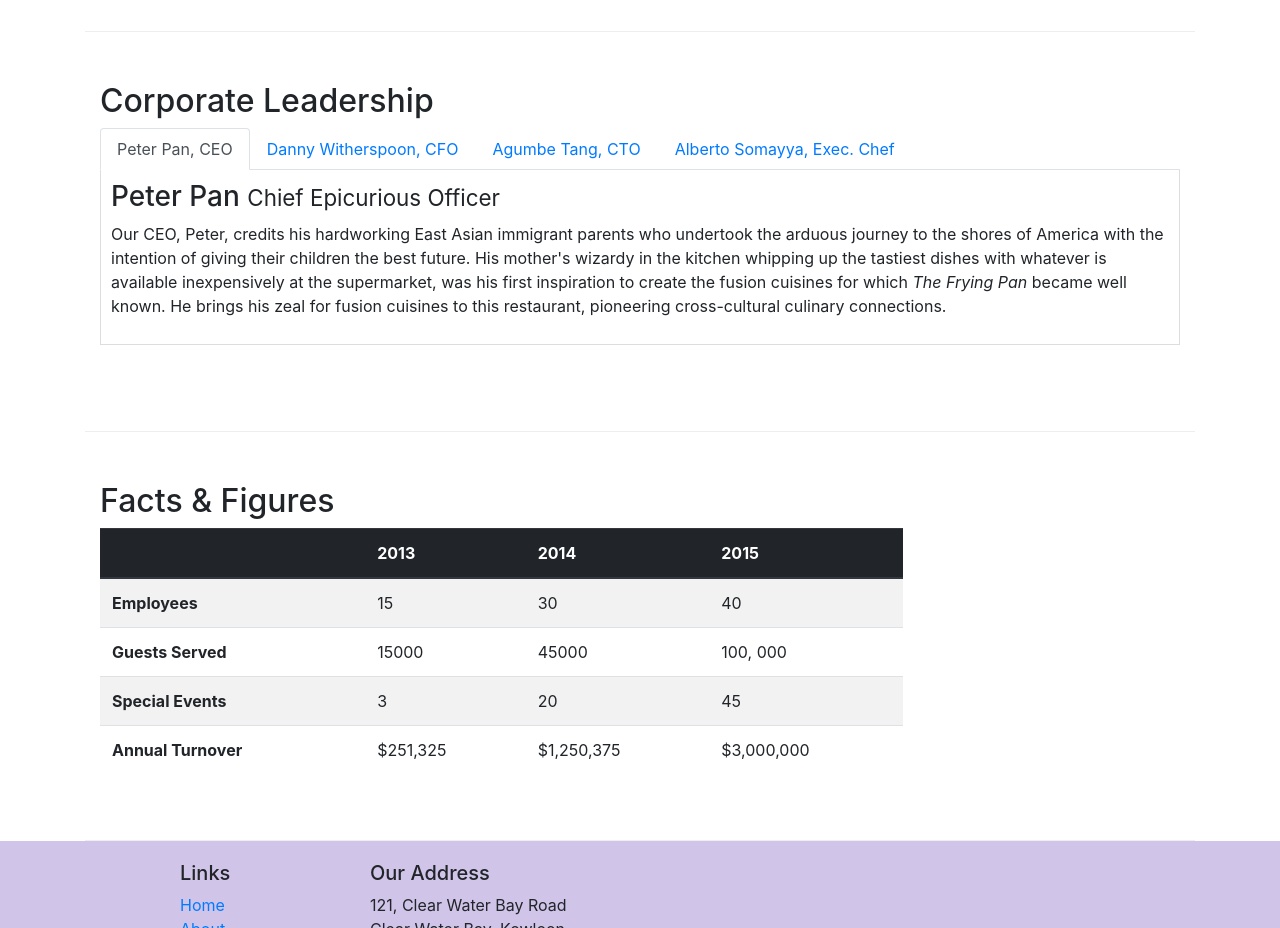
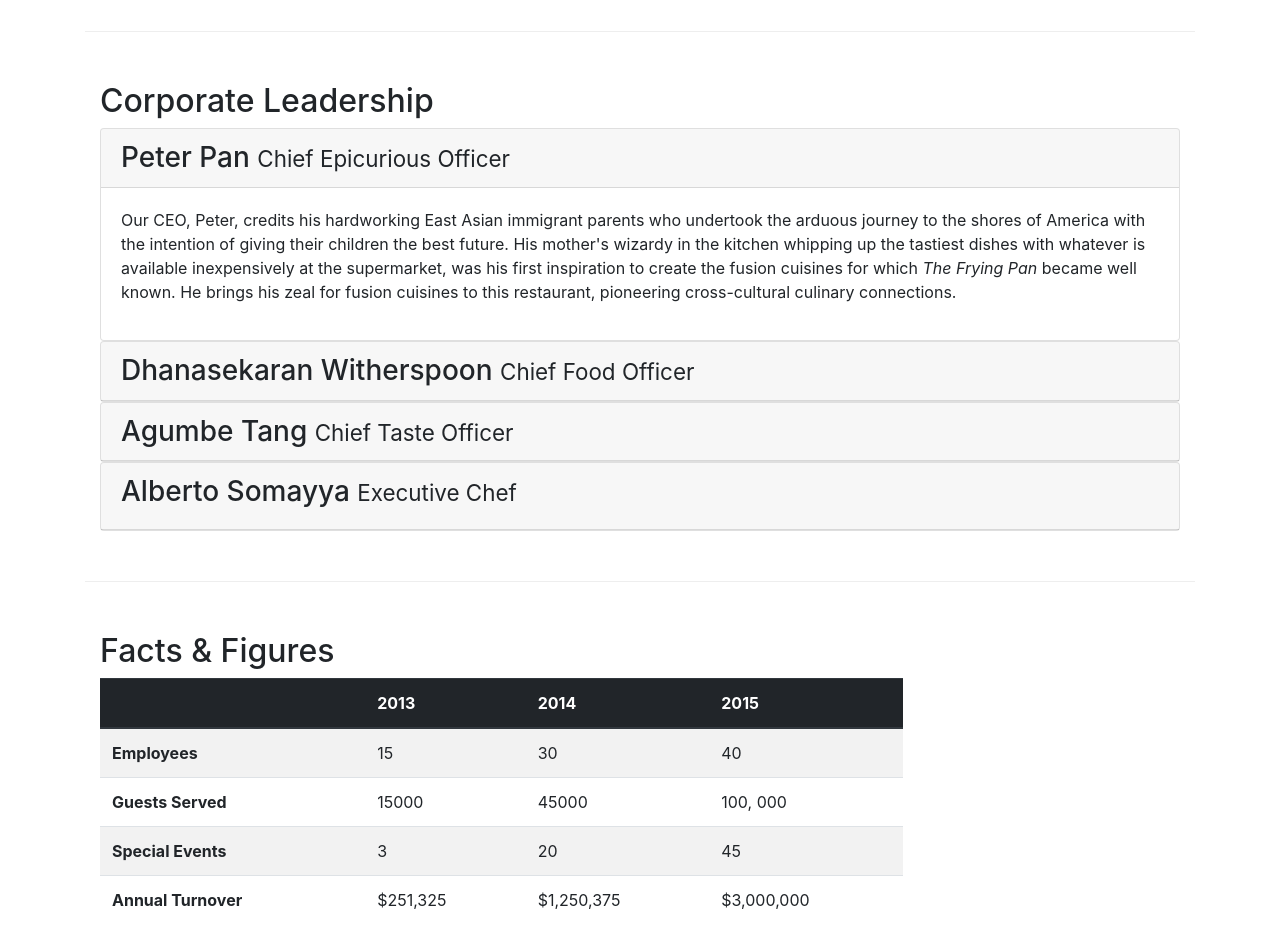
Before and after one commit to VortexH/coursera-fullstack-web-course, a website: page aboutus.html in a window 1280 px wide. Shown: the part 940-1868 px from the top of the page. Drawn offline with nearby package versions, Linux system fonts and the light colour scheme.

Commit message:
Replaced tab navigation with an accordion

```diff
--- a/aboutus.html
+++ b/aboutus.html
@@ -109,52 +109,65 @@
         <div class='row row-content'>
             <div class='col'>
                 <h2>Corporate Leadership</h2>
-
-                <ul class='nav nav-tabs'>
-                    <li class='nav-item'>
-                        <a class='nav-link active' href='#peter' role='tab' data-toggle='tab'>
-                            Peter Pan, CEO
+                <div id='accordion'>
+                    <div class='card'>
+                        <div class='card-header' role='tab' id='peterhead'>
+                            <h3 class='mb-0'>
+                                <a data-toggle='collapse' data-target='#peter'>
+                                    Peter Pan <small>Chief Epicurious Officer</small>
                                 </a>
-                    </li>
-
-                    <li class='nav-item'>
-                        <a class='nav-link' href='#danny' role='tab' data-toggle='tab'>
-                            Danny Witherspoon, CFO
-                        </a>
-                    </li>
-
-                    <li class='nav-item'>
-                        <a class='nav-link' href='#agumbe' role='tab' data-toggle='tab'>
-                            Agumbe Tang, CTO
-                        </a>
-                    </li>
-
-
-                    <li class='nav-item'>
-                        <a class='nav-link' href='#alberto' role='tab' data-toggle='tab'>
-                            Alberto Somayya, Exec. Chef
-                        </a>
-                    </li>
-                </ul>
-
-                <div class='tab-content'>
-                    <div role='tabpanel' class='tab-pane fade show active' id='peter'>
-                        <h3>Peter Pan <small>Chief Epicurious Officer</small></h3>
+                            </h3>
+                        </div>
+                        <div class='collapse show' id='peter' data-parent='#accordion'>
+                            <div class='card-body'>
                                 <p class='d-none d-sm-block'>Our CEO, Peter, credits his hardworking East Asian immigrant parents who undertook the arduous journey to the shores of America with the intention of giving their children the best future. His mother's wizardy in the kitchen whipping up the tastiest dishes with whatever is available inexpensively at the supermarket, was his first inspiration to create the fusion cuisines for which <em>The Frying Pan</em> became well known. He brings his zeal for fusion cuisines to this restaurant, pioneering cross-cultural culinary connections.</p>
                             </div>
-                    <div role='tabpanel' class='tab-pane fade' id='danny'>
-                            <h3>Dhanasekaran Witherspoon <small>Chief Food Officer</small></h3>
+                        </div>
+                    </div>
+
+                    <div class='card'>
+                        <div class='card-header' role='tab' id='dannyhead'>
+                            <h3 class='mb-0'>
+                                <a data-toggle='collapse' data-target='#danny'>
+                                    Dhanasekaran Witherspoon <small>Chief Food Officer</small>
+                                </a>
+                            </h3>
+                        </div>
+                        <div class='collapse' id='danny' data-parent='#accordion'>
+                            <div class='card-body'>
                                 <p class='d-none d-sm-block'>Our CFO, Danny, as he is affectionately referred to by his colleagues, comes from a long established family tradition in farming and produce. His experiences growing up on a farm in the Australian outback gave him great appreciation for varieties of food sources. As he puts it in his own words, <em>Everything that runs, wins, and everything that stays, pays!</em></p>
                             </div>
+                        </div>
+                    </div>
 
-                    <div role='tabpanel' class='tab-pane fade' id='agumbe'>
-                            <h3>Agumbe Tang <small>Chief Taste Officer</small></h3>
+                    <div class='card'>
+                        <div class='card-header' role='tab' id='agumbehead'>
+                            <h3 class='mb-0'>
+                                <a data-toggle='collapse' data-target='#agumbe'>
+                                    Agumbe Tang <small>Chief Taste Officer</small>
+                                </a>
+                            </h3>
+                        </div>
+                        <div class='collapse' id='agumbe' data-parent='#accordion'>
+                            <div class='card-body'>
                                 <p class='d-none d-sm-block'>Blessed with the most discerning gustatory sense, Agumbe, our CTO, personally ensures that every dish that we serve meets his exacting tastes. Our chefs dread the tongue lashing that ensues if their dish does not meet his exacting standards. He lives by his motto, <em>You click only if you survive my lick.</em></p>
                             </div>
+                        </div>
+                    </div>
 
-                    <div role='tabpanel' class='tab-pane fade' id='alberto'>
-                        <h3>Alberto Somayya <small>Executive Chef</small></h3>
+                    <div class='card'>
+                        <div class='card-header' role='tab' id='albertohead'>
+                            <h3>
+                                <a data-toggle='collapse' data-target='#alberto'>
+                                    Alberto Somayya <small>Executive Chef</small>
+                                </a>
+                            </h3>
+                        </div>
+                        <div class='collapse' id='alberto' data-parent='#accordion'>
+                            <div class='card-body'>
                                 <p class='d-none d-sm-block'>Award winning three-star Michelin chef with wide International experience having worked closely with whos-who in the culinary world, he specializes in creating mouthwatering Indo-Italian fusion experiences. He says, <em>Put together the cuisines from the two craziest cultures, and you get a winning hit! Amma Mia!</em></p>
+                            </div>
+                        </div>
                     </div>
 
                 </div>
```
Lines whose indentation alone changed are shown as unchanged.
